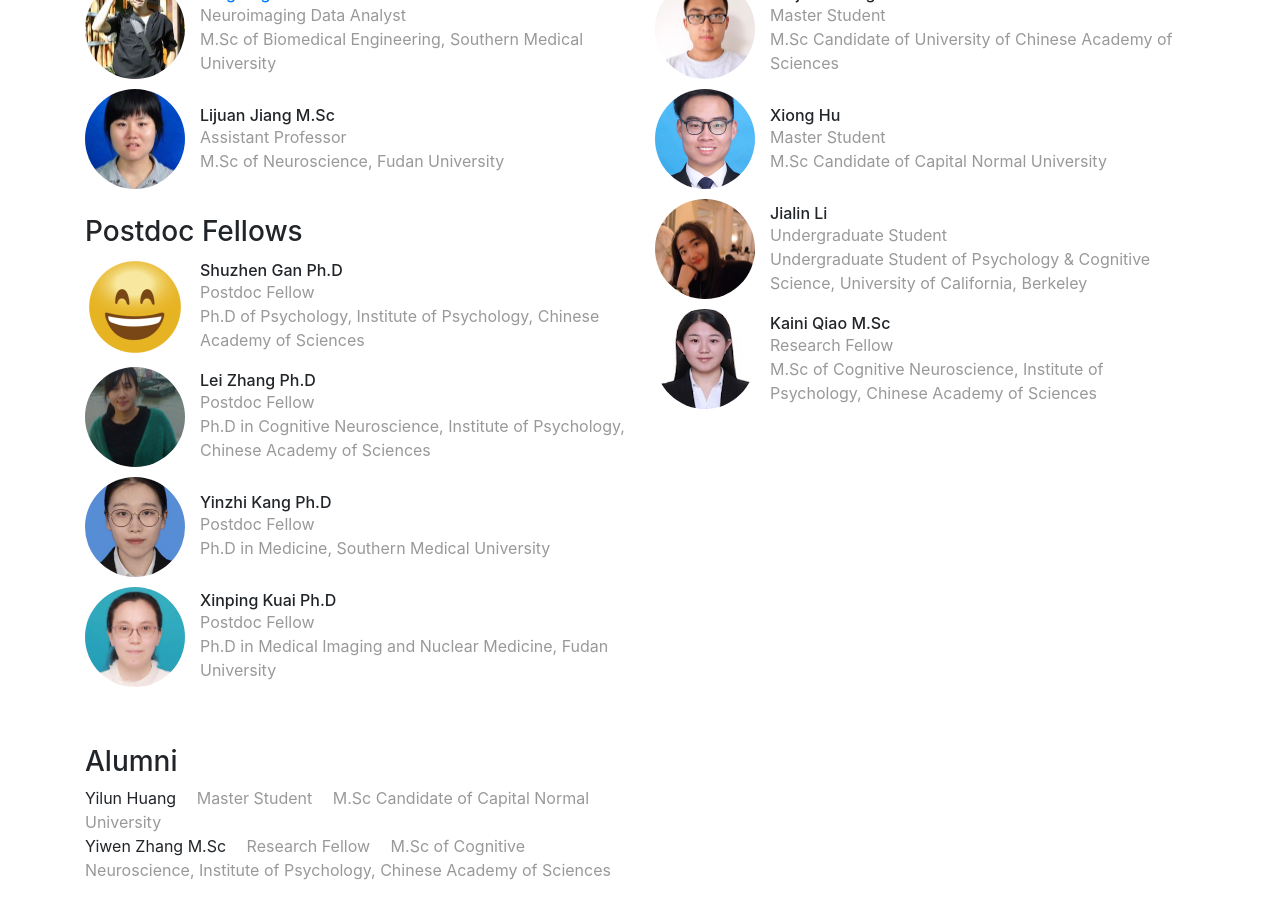
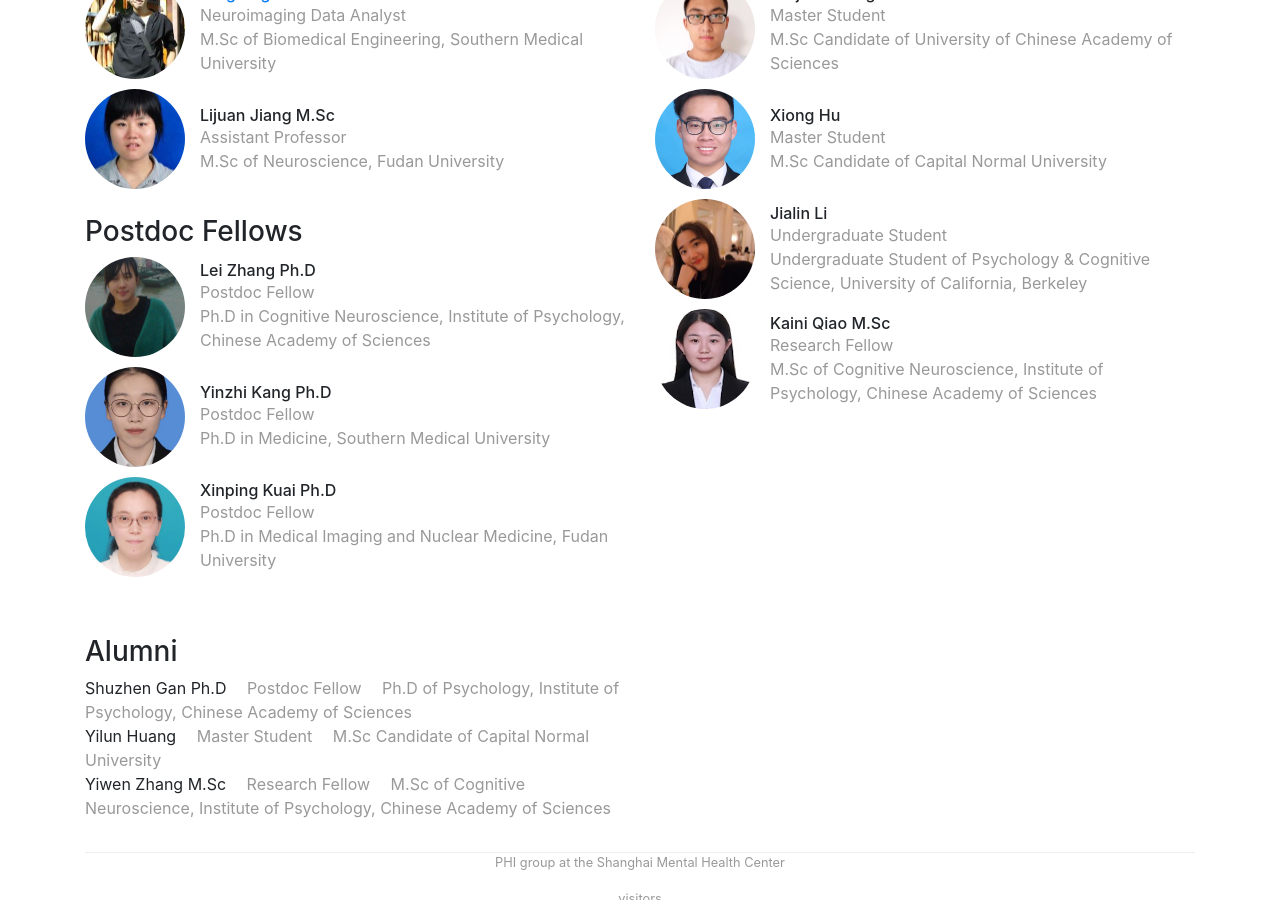
Before and after one commit to PHI-group/phi-group.github.io, a Jekyll site: the page built from people.md, in a window 1280 px wide and 900 px high, scrolled down 728 px. Built offline with Jekyll 4.4.1, drawn with Linux system fonts in a browser that asks for light colours; comment, search, counter and statistics services are not loaded; part of the change alters nothing that is shown.

Commit message:
move gan shuzhen to alumni

```diff
--- a/_data/people.yml
+++ b/_data/people.yml
@@ -46,7 +46,7 @@ jianglj:
 
 gansz:
     display_name: "Shuzhen Gan Ph.D"
-    role: postdoc
+    role: alum
     image: /img/people/User.png
     bio: Postdoc Fellow
     school: Ph.D of Psychology, Institute of Psychology, Chinese Academy of Sciences
```
